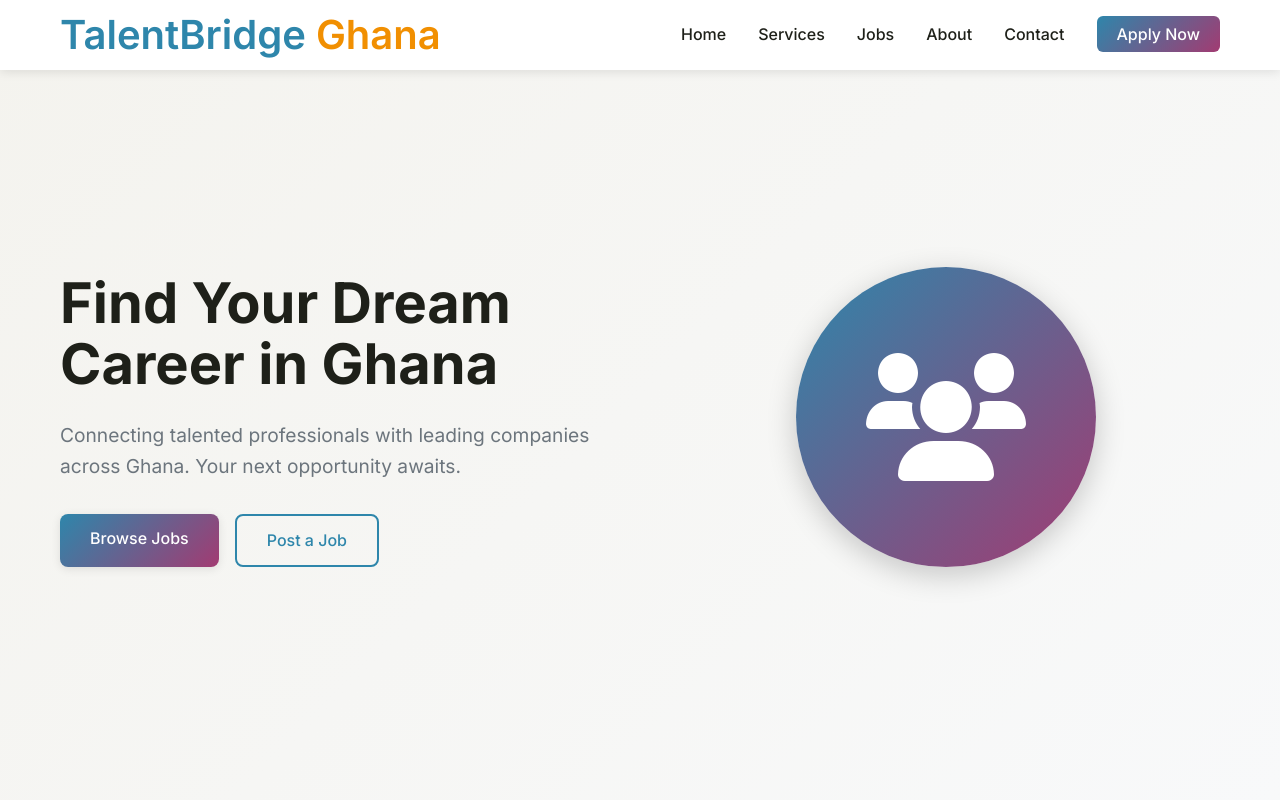
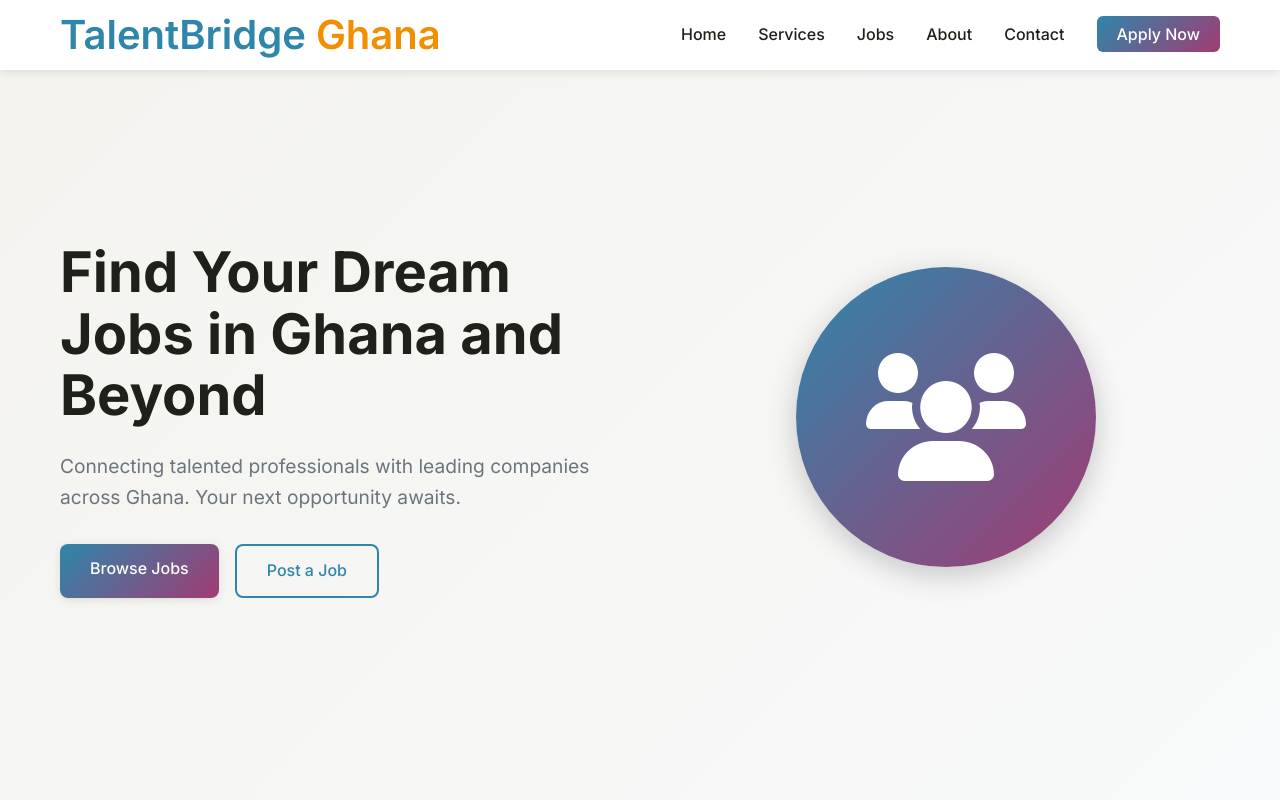
Before and after one commit to TechDreamAfrica/TalentBridge, a website: page index.html in a window 1280 px wide. Shown: the top 800 px of the page. Drawn offline with Linux system fonts and the light colour scheme.

Commit message:
changed the title description

```diff
--- a/index.html
+++ b/index.html
@@ -47,7 +47,7 @@
     <section id="home" class="hero">
         <div class="hero-container">
             <div class="hero-content">
-                <h1>Find Your Dream Career in Ghana</h1>
+                <h1>Find Your Dream Jobs in Ghana and Beyond</h1>
                 <p>Connecting talented professionals with leading companies across Ghana. Your next opportunity awaits.</p>
                 <div class="hero-buttons">
                     <a href="#jobs" class="btn btn-primary">Browse Jobs</a>
```
